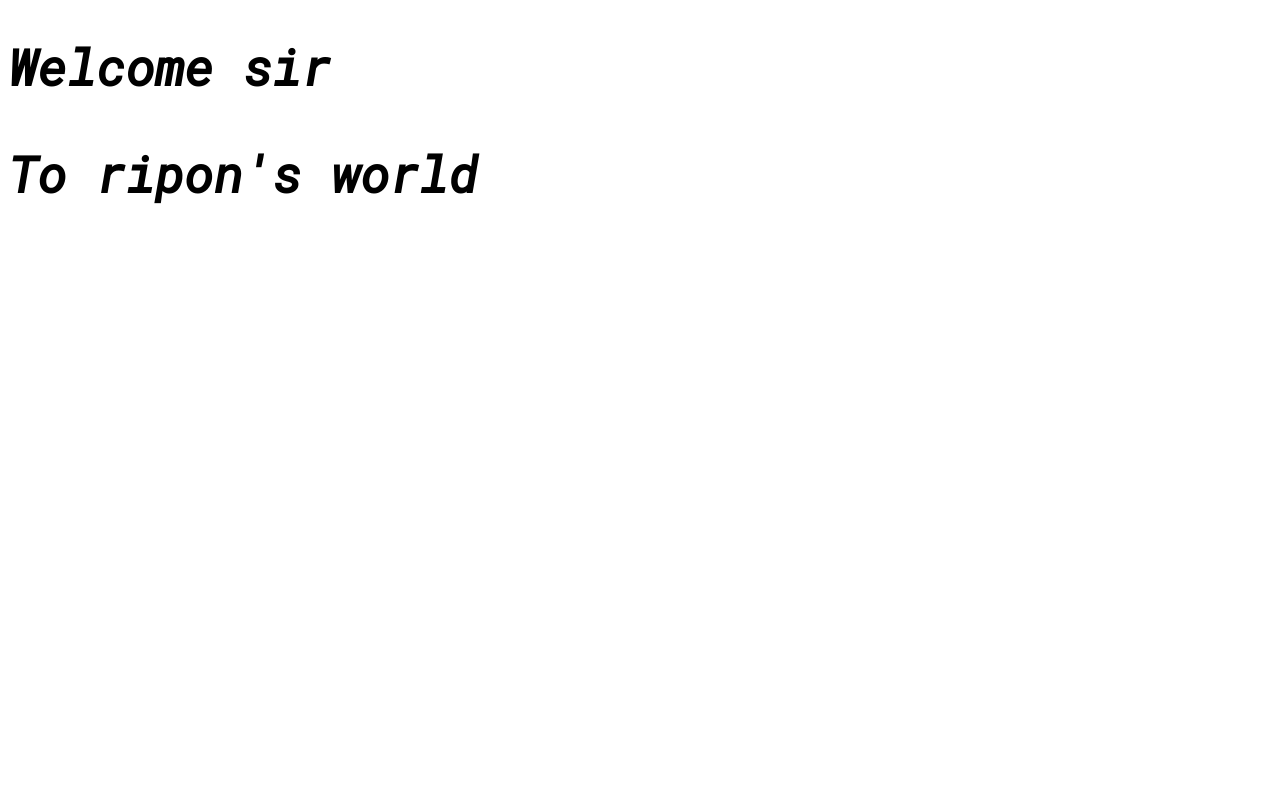
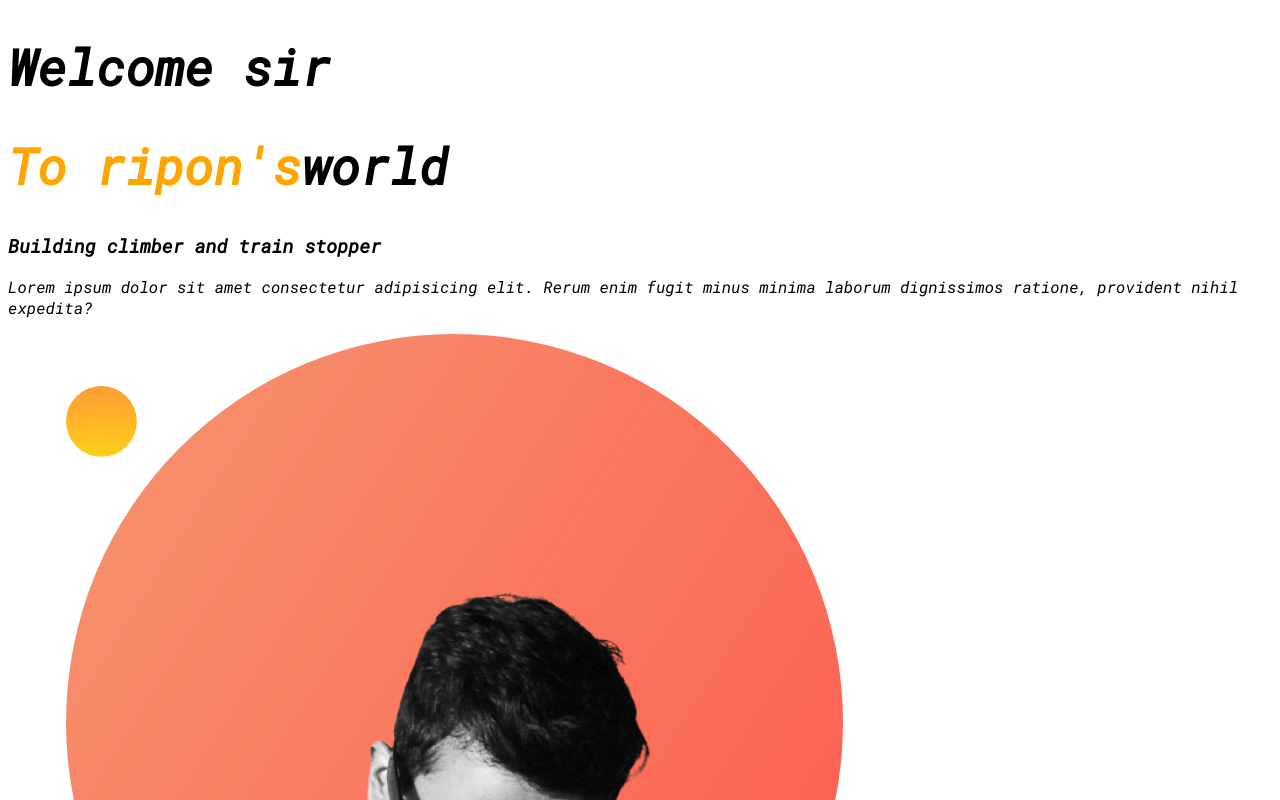
Before and after one commit to Ripon9966/dev-portfolio, a plain HTML site: page index.html in a window 1280 px wide. Shown: the top 800 px of the page. Drawn offline with Linux system fonts and the light colour scheme.

Commit message:
ji commit

```diff
--- a/index.html
+++ b/index.html
@@ -13,7 +13,9 @@
 </head>
 <body>
     <h1>Welcome sir</h1>
-    <h2>To ripon's world</h2>
-
+    <h1><span class="orange-clour">To ripon's</span>world</h1>
+    <h3>Building climber and train stopper</h3>
+    <p>Lorem ipsum dolor sit amet consectetur adipisicing elit. Rerum enim fugit minus minima laborum dignissimos ratione, provident nihil expedita?</p>
+    <img src="images/ripon.png" alt="">
 </body>
 </html>
--- a/style.css
+++ b/style.css
@@ -6,6 +6,6 @@ font-family: 'Roboto Mono', monospace;
 h1{
     font-size: 50px;
 }
-h2{
-    font-size: 50px;
+.orange-clour{
+    color: orange;
 }
```
Also changed, not shown: images/ripon.png (added).
